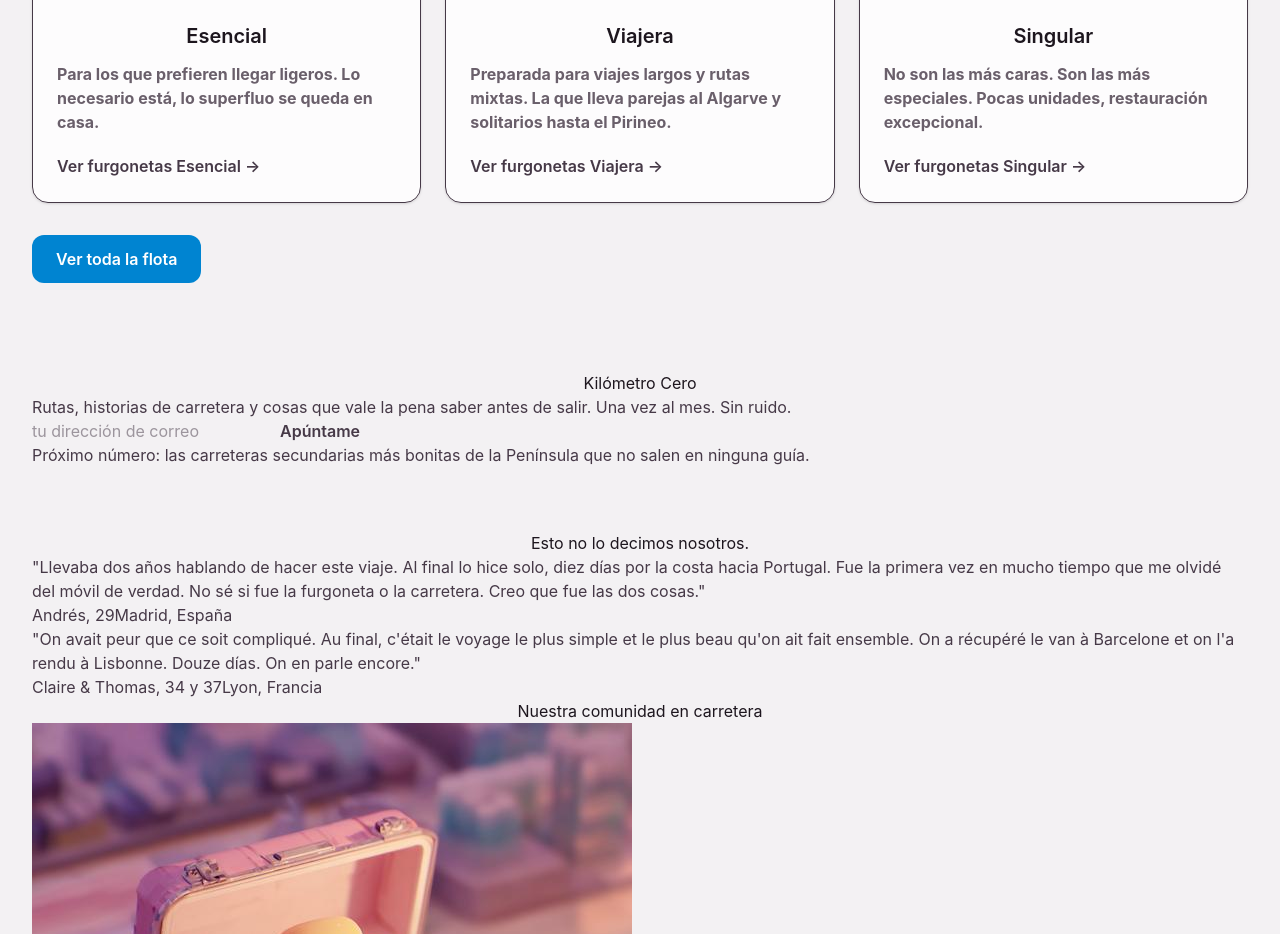
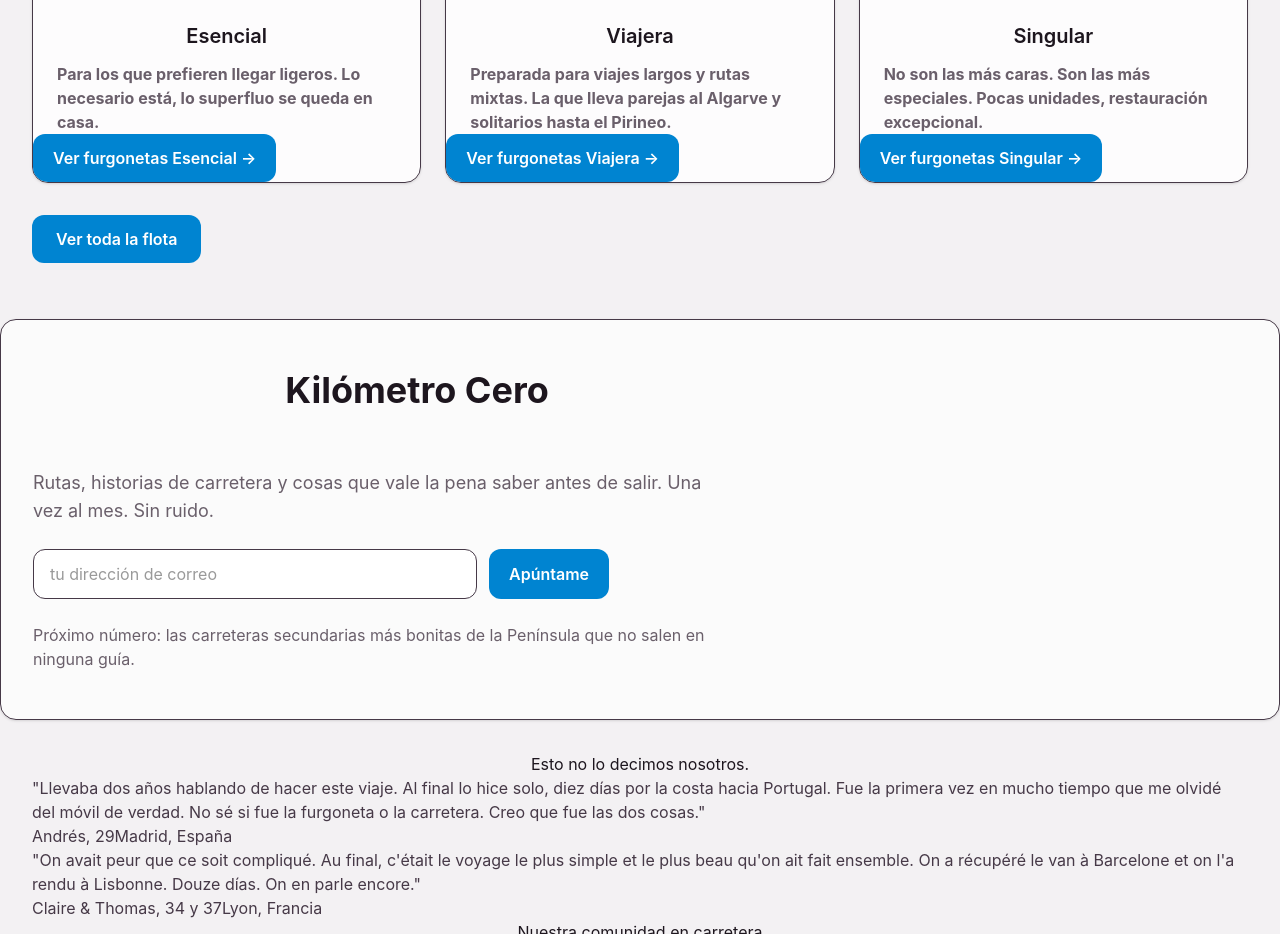
Before and after one commit to candytale55/vantastic, a React (Vite) app: page /home in a window 1280 px wide. Shown: the part 1500-2434 px from the top of the page. Built offline with nearby package versions, Linux system fonts and the light colour scheme; what miragejs would draw is missing.

Commit message:
feat: update HomeNewsletterSignup section with  initial TailwindCSS styling.

```diff
--- a/src/index.css
+++ b/src/index.css
@@ -198,7 +198,7 @@
   }
 
   /* Card CTA link - pushed to bottom with mt-auto */
-  .fleet-type-card .cta-button-small {
+  .fleet-type-card .cta-link-small {
     @apply mt-auto px-5 pb-5 pt-5 font-semibold md:px-6 md:pb-6;
   }
 
@@ -212,86 +212,38 @@
     @apply inline-flex w-full items-center justify-center rounded-xl bg-sky-600 px-6 py-3 text-base font-semibold text-white transition hover:bg-sky-700 md:w-fit;
   }
 
-  /* Small inline CTA link - text-based with hover color change */
-  .cta-button-small {
+  /* Small inline CTA link - text-based with hover color change (no background) */
+  .cta-link-small {
     @apply inline-flex items-center text-sm font-semibold transition-colors hover:text-sky-600 md:text-base;
   }
 
-  /* ========== FOR WHOM SECTION (Target Personas) ========== */
+  /* ========== NEWSLETTER SIGNUP SECTION ========== */
 
-  /* Section wrapper with vertical padding */
-  .home-for-whom {
-    @apply py-10 md:py-14;
+  /* Newsletter section container - rounded card with subtle background */
+  .home-newsletter-signup {
+    @apply flex flex-col gap-5 rounded-2xl border bg-white/70 py-10 shadow-sm md:gap-6 md:py-12;
   }
 
-  /* Intro text block - constrained width, right padding on desktop */
-  .for-whom-intro {
-    @apply mb-8 flex max-w-2xl flex-col gap-3 lg:mb-0 lg:pr-8;
+  /* Newsletter form layout - stacked on mobile, inline on tablet+ */
+  .newsletter-form {
+    @apply flex flex-col gap-3 md:max-w-xl md:flex-row;
   }
 
-  /* Mobile: stacked persona cards, hidden on desktop */
-  .for-whom-mobile-stack {
-    @apply flex flex-col gap-6 lg:hidden;
+  /* Email input field - full width with focus ring styling */
+  .newsletter-input {
+    @apply w-full rounded-xl border bg-white px-4 py-3 text-base outline-none transition;
+    @apply placeholder:text-black/40 focus:border-sky-500 focus:ring-2 focus:ring-sky-200;
   }
 
-  /* Desktop: 2-column grid with intro left, carousel right */
-  .for-whom-desktop-split {
-    @apply hidden lg:grid lg:grid-cols-[minmax(0,22rem)_minmax(0,1fr)] lg:items-start lg:gap-10;
+  /* Newsletter submit button - compact CTA variant */
+  .cta-button-small {
+    @apply inline-flex items-center justify-center rounded-xl bg-sky-600 px-5 py-3 text-sm font-semibold text-white transition hover:bg-sky-700 md:w-fit md:text-base;
   }
 
-  /* Carousel container - fixed height for slide transitions */
-  .for-whom-carousel {
-    @apply relative min-h-[34rem];
+  /* Teaser text for upcoming newsletter content */
+  .next-issue-hook {
+    @apply text-sm leading-6 opacity-80 md:max-w-2xl md:text-base;
   }
 
-  /* Persona card - rounded, bordered with subtle shadow */
-  .persona-card {
-    @apply overflow-hidden rounded-2xl border bg-white/80 shadow-sm;
-  }
-
-  /* Persona image - responsive heights */
-  .persona-image {
-    @apply h-56 w-full object-cover md:h-64 lg:h-72;
-  }
-
-  /* Persona card body - content area with spacing */
-  .persona-body {
-    @apply flex flex-col gap-3 p-5 md:p-6;
-  }
-
-  /* Persona card heading */
-  .persona-body h3 {
-    @apply text-xl font-semibold;
-  }
-
-  /* Persona card description */
-  .persona-body p {
-    @apply text-sm leading-6 opacity-80 md:text-base;
-  }
-
-  /* Carousel slide - absolute positioned, hidden by default */
-  .persona-slide {
-    @apply pointer-events-none absolute inset-0 opacity-0 transition duration-700;
-  }
-
-  /* Active carousel slide - visible and interactive */
-  .persona-slide.is-active {
-    @apply pointer-events-auto opacity-100;
-  }
-
-  /* Carousel navigation dots container - centered at bottom */
-  .carousel-dots {
-    @apply absolute bottom-5 left-1/2 flex -translate-x-1/2 items-center gap-3;
-  }
-
-  /* Individual carousel dot - small circle, faded by default */
-  .carousel-dot {
-    @apply h-3 w-3 rounded-full bg-black/20 transition;
-  }
-
-  /* Active carousel dot - highlighted in brand color */
-  .carousel-dot.is-active {
-    @apply bg-sky-600;
-  }
 
 }
--- a/src/pages/sections/HomeNewsletterSignup.jsx
+++ b/src/pages/sections/HomeNewsletterSignup.jsx
@@ -2,15 +2,29 @@
 
 export default function HomeNewsletterSignup() {
     return (
-        <section class="home-newsletter-signup-section section-shell">
-            <h2>Kilómetro Cero</h2>
-            <p class="subtitle">Rutas, historias de carretera y cosas que vale la pena saber antes de salir. Una vez al mes. Sin ruido.</p>
-            <form class="newsletter-form">
-                <label htmlFor="newsletter-email" class="sr-only">Tu dirección de correo</label>
-                <input type="email" id="newsletter-email" placeholder="tu dirección de correo" aria-label="Introduce tu dirección de correo electrónico" />
-                <button type="submit" class="cta-button-small">Apúntame</button>
+        <section className="home-newsletter-signup section-shell">
+
+            <h2 className="section-title">Kilómetro Cero</h2>
+
+            <p className="section-subtitle">Rutas, historias de carretera y cosas que vale la pena saber antes de salir. Una vez al mes. Sin ruido.</p>
+
+            <form className="newsletter-form">
+
+                <label
+                    htmlFor="newsletter-email"
+                    className="sr-only">
+                    Tu dirección de correo</label>
+                <input
+                    type="email"
+                    id="newsletter-email"
+                    className="newsletter-input"
+                    placeholder="tu dirección de correo" aria-label="Introduce tu dirección de correo electrónico" />
+
+                <button
+                    type="submit" className="cta-button-small">Apúntame</button>
             </form>
-            <p class="next-issue-hook">Próximo número: las carreteras secundarias más bonitas de la Península que no salen en ninguna guía.</p>
+
+            <p className="next-issue-hook">Próximo número: las carreteras secundarias más bonitas de la Península que no salen en ninguna guía.</p>
         </section>
     )
 }
```
